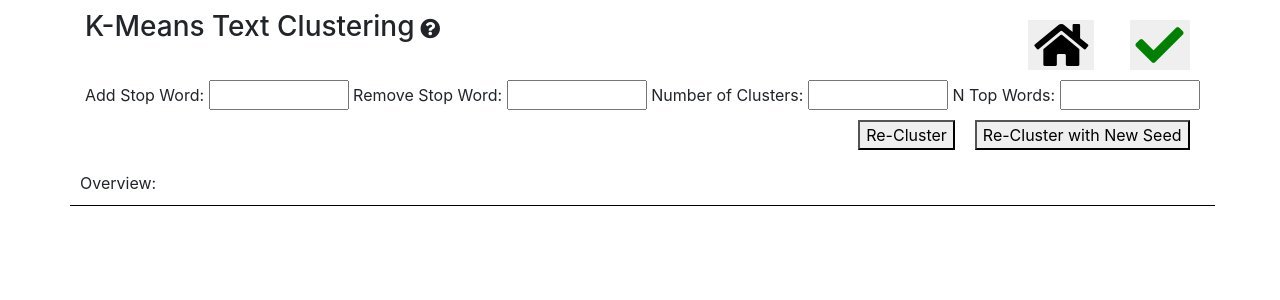
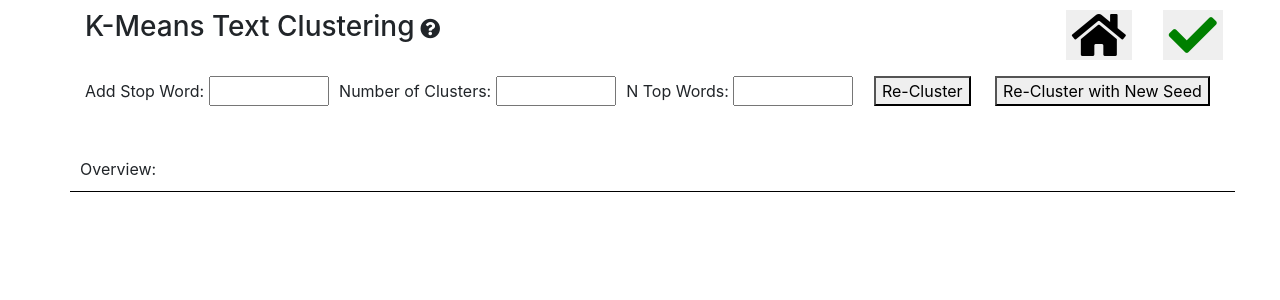
Before and after one commit to wenddyywang/lydia2018, a Flask app: template clustering/flaskapp/templates/added_stopwords.html in a window 1280 px wide. Shown: the top 300 px of the page. Run offline with Flask 2, Linux system fonts and the light colour scheme; the template is opened without the code that fills it, so the values that code supplies are empty; parts of the project's set-up code (start-up, migrations or seed data) failed here and were passed over; some libraries are stand-ins or nearby versions.

Commit message:
reinstated stopwords functionality, needs testing

```diff
--- a/clustering/flaskapp/app.py
+++ b/clustering/flaskapp/app.py
@@ -6,7 +6,7 @@
 
 
 app = Flask(__name__)
-stop_words_list = set()
+# stop_words_list = set()
 true_k = json_coms_categorizer.true_k
 n_top_words = json_coms_categorizer.num_top_words
 home_clusters = dict()
@@ -14,9 +14,9 @@
 @app.route('/', methods=['GET', 'POST'])
 def index():
 	global home_clusters
-	global stop_words_list
+	# global stop_words_list
 
-	stop_words_list = set()
+	# stop_words_list = set()
 	if not home_clusters:
 		home_clusters = json_coms_categorizer.run()
 	return render_template('coms_clusters.html', clusters=home_clusters)
@@ -42,15 +42,21 @@
 	clusters = dict()
 	docs = inputs['docs']
 
-	addStopwordInput = inputs['addStopword'][0]
-	if not addStopwordInput == "":
-		print("added stop word: " + addStopwordInput)
-		stop_words_list.add(addStopwordInput)
+	# addStopwordInput = inputs['addStopword'][0]
+	# if not addStopwordInput == "":
+	# 	print("added stop word: " + addStopwordInput)
+	# 	stop_words_list.add(addStopwordInput)
 
-	removeStopwordInput = inputs['removeStopword'][0]
-	if not removeStopwordInput == "" and removeStopwordInput in stop_words_list:
-		print("removed stop word: " + removeStopwordInput)
-		stop_words_list.remove(removeStopwordInput)
+	# removeStopwordInput = inputs['removeStopword'][0]
+	# if not removeStopwordInput == "" and removeStopwordInput in stop_words_list:
+	# 	print("removed stop word: " + removeStopwordInput)
+	# 	stop_words_list.remove(removeStopwordInput)
+
+	if 'stopword' in inputs:
+		stopwords = inputs['stopword']
+	else:
+		stopwords = []
+
 
 	if not inputs['k'][0] == "":
 		k_input = int(inputs['k'][0])
@@ -79,7 +85,8 @@
 		# clusters = json_coms_categorizer.run(doc_source=docs, k=temp_k, n=n_top_words, added_stop_word=addStopwordInput, removed_stop_word=removeStopwordInput)
 
 	# return render_template('coms_clusters.html', clusters=clusters, stop_words=stop_words_list)
-	clusters = json_coms_categorizer.run(doc_source=docs, k=true_k, n=n_top_words, added_stop_word=addStopwordInput, removed_stop_word=removeStopwordInput)
+	# clusters = json_coms_categorizer.run(doc_source=docs, k=true_k, n=n_top_words, added_stop_word=addStopwordInput, removed_stop_word=removeStopwordInput)
+	clusters = json_coms_categorizer.run(doc_source=docs, k=true_k, n=n_top_words, user_in_stop_words=stopwords)
 
 	return json.dumps(clusters)
 
--- a/clustering/flaskapp/static/script.js
+++ b/clustering/flaskapp/static/script.js
@@ -153,10 +153,16 @@
 }
 
 
-// function trackRemovedStopWord(swId){
-// 	$('#form').append("<input type='hidden' name='removedStopWord' value='" + document.getElementById(swId).textContent.trim() + "'>");
-// 	$('#' + swId).remove();
-// }
+function removeStopword(swId){
+	// $('#form').append("<input type='hidden' name='removedStopWord' value='" + document.getElementById(swId).textContent.trim() + "'>");
+	$('#' + swId).remove();
+	inputTagId = 'w_' + swId.substring(swId.indexOf('_') + 1);
+	console.log(inputTagId);
+	$('#' + inputTagId).remove();
+	$("#filler").height($("#header").outerHeight());
+	console.log("headerheight " + $("#header").outerHeight() + "so new fillerheight should be: " + $('#filler').height());
+	$("#backCover").height($("#header").outerHeight());
+}
 
 function getVerifiedClusterData(clusterId){
 	var str = "";
--- a/clustering/flaskapp/static/styles.css
+++ b/clustering/flaskapp/static/styles.css
@@ -12,8 +12,9 @@
 	color: rgba(169, 169, 169, 0.8);
 }
 button{
-	margin: 10;
-	float: right;
+	margin-left: 10;
+	margin-right: 10;
+	/*float: right;*/
 }
 .clusterData{
     border-bottom: 1px solid black;
@@ -84,7 +85,8 @@
 	background-color: rgba(37,101,222,0.6) !important;
 }
 .textBox{
-	width: 140px;
+	width: 120px;
+	margin-right: 6px;
 }
 #topRow{
 	padding-top: 10;
--- a/clustering/flaskapp/templates/coms_clusters.html
+++ b/clustering/flaskapp/templates/coms_clusters.html
@@ -53,7 +53,7 @@
 						console.log(data[d].length);
 						for(var i = 0; i<data[d].length; i++){
 							// $('#stopWordsRow').append("<span class='stopword' id='sw_" + data[d][i] + "' value='" + data[d][i] + "'" + data[d][i] +"</span>");
-							 $('#stopWordsRow').append("<span class='stopword' id='w_" + data[d][i] + "'> " + data[d][i] + " <i class='fa fa-times-circle' aria-hidden='true'></i></span>");
+							 $('#stopWordsRow').append("<span class='stopword' id='wbox_" + data[d][i] + "' onclick='removeStopword(this.id)'> " + data[d][i] + " <i class='fa fa-times-circle' aria-hidden='true'></i></span>");
 						}
 						// $('#stopWordsRow').append(data[d].toString());
 						console.log(data[d].toString());
@@ -275,15 +275,25 @@
 
 			}
 
-			$('.stopword').click(function(){
-				$('#form').append("<input type='hidden' name='removedStopWord' value='" + $(this).text().trim() + "'>")
-				$(this).remove()
+			document.getElementById("stopwordIn").addEventListener("keyup", function(event) {
+				event.preventDefault();
+
+				if (event.keyCode === 13) {
+					var addedSw = $('#stopwordIn').val().trim();
+					$('#form').append("<input type='hidden' name='stopword' id='w_" + addedSw + "' value='" + addedSw + "'>");
+					$('#stopWordsRow').append("<span class='stopword' id='wbox_" + addedSw + "' onclick='removeStopword(this.id)'> " + addedSw + " <i class='fa fa-times-circle' aria-hidden='true'></i></span>");
+					$('#stopwordIn').val('');
+				}
 			});
 
 			//$(function(){
 			$('#recalcBtn').click(function(){
 				// var user = $('#txtUsername').val();
 				// var pass = $('#txtPassword').val();
+				if($('#stopwordIn').val() !== ''){
+					$('#form').append("<input type='hidden' name='stopword' id='w_" + $('#stopwordIn').val() + "' value='" + $('#stopwordIn').val() + "'>");
+				}
+
 				aggregateDocsForReclustering();
 				$.ajax({
 					url: '/recluster',
@@ -304,6 +314,10 @@
 			$('#recalcNewSeedBtn').click(function(){
 				// var user = $('#txtUsername').val();
 				// var pass = $('#txtPassword').val();
+				if($('#stopwordIn').val() !== ''){
+					$('#form').append("<input type='hidden' name='stopword' id='w_" + $('#stopwordIn').val() + "' value='" + $('#stopwordIn').val() + "'>");
+
+				}
 				aggregateDocsForReclustering();
 				$.ajax({
 					url: '/reclusterNewSeed',
@@ -378,19 +392,19 @@
 							<div class='col-md-12'>
 								<form id='form' name='stopwordInput'>
 									Add Stop Word:
-									<input type='text' class='textbox' name='addStopword'>
-									Remove Stop Word:
-									<input type='text' class='textbox' name='removeStopword'>
+									<input type='text' id='stopwordIn' class='textbox' name='stopwords'>
+<!-- 									Remove Stop Word:
+									<input type='text' class='textbox' name='removeStopword'>  -->
 									Number of Clusters:
 									<input type='text' class='textbox' name='k'>
 									N Top Words:
 									<input type='text' class='textbox' name='nTopWords'>
-									<br>
+									<!-- <br>  -->
+									<button class='reclusterBtn' id='recalcBtn' name='reclusterBtn' type='button' value='recalcSameSeed'>
+										Re-Cluster
+									</button>
 									<button class='reclusterBtn' id='recalcNewSeedBtn' name='reclusterBtn' type='button' value='recalcDiffSeed'>
 										Re-Cluster with New Seed
-									</button>
-									<button class='reclusterBtn' id='recalcBtn' name='reclusterBtn' type='button' value='recalcSameSeed'>
-										Re-Cluster
 									</button>
 								</form>
 								<br>
```
Also changed, not shown: clustering/flaskapp/json_coms_categorizer.py (+22 -17 lines).
